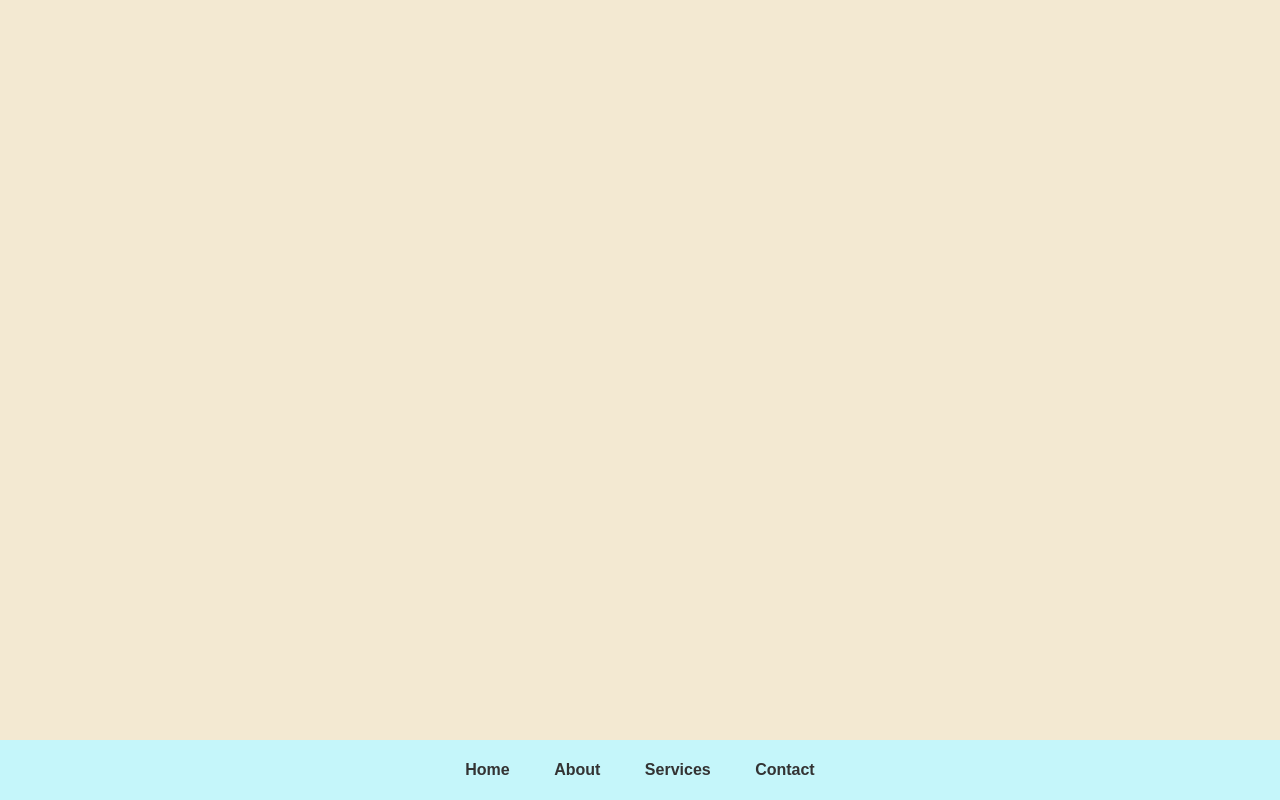
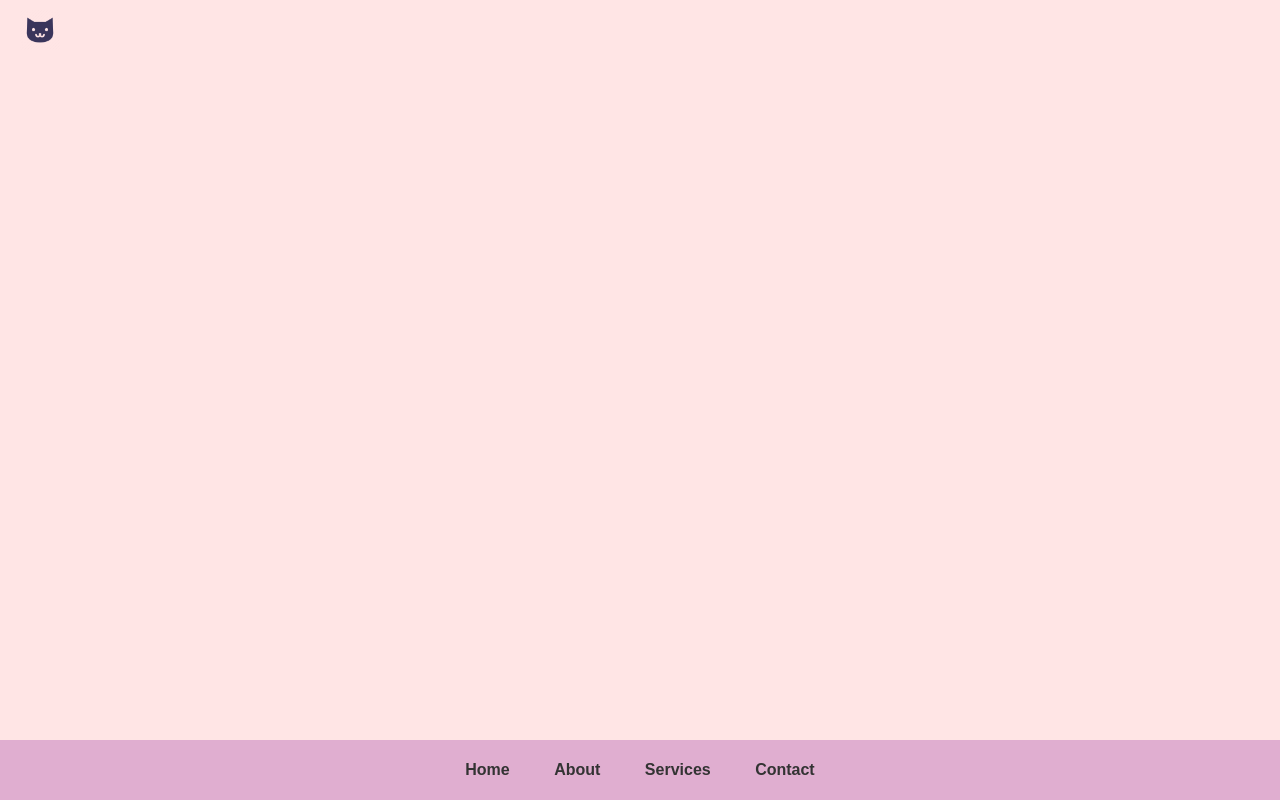
Before and after one commit to SilliestDinosaur/SilliestDinosaur.github.io, a plain HTML site: page index.html in a window 1280 px wide. Drawn offline with Linux system fonts and the light colour scheme.

Commit message:
sus again
New colour scheme!!

```diff
--- a/index.html
+++ b/index.html
@@ -1,12 +1,14 @@
 <!DOCTYPE html>
 <html lang="en">
 <head>
+
     <meta charset="UTF-8">
     <meta name="viewport" content="width=device-width, initial-scale=1.0">
+    <link rel="icon" type="image/png" href="assets/icons/caticon.png">
     <title>Homepage</title>
     <style>
         body {
-            background-color: #f3e9d2; /* Cream white */
+            background-color: #FFE5E5; /* Cream white */
             margin: 0;
             padding: 0;
             font-family: 'Arial', sans-serif;
@@ -24,7 +26,7 @@
         }
         .navbar {
             height: 60px; /* Adjust height as needed */
-            background-color: #c5f6fa; /* Light pastel blue */
+            background-color: #E0AED0; /* Light pastel blue */
             display: flex;
             justify-content: center;
             align-items: center;
@@ -43,9 +45,28 @@
             color: #333; /* Dark gray text */
             font-weight: bold;
         }
+        .top-bar {
+            background-color: transparent; /* Invisible background */
+            color: #fff; /* Text color */
+            height: 60px; /* Height of the bar */
+            position: fixed; /* Stick to top */
+            display: flex;
+            align-items: center;
+            padding: 0 20px; /* Add padding to center the icon */
+        }
+        .icon {
+            width: 40px; /* Adjust size as needed */
+            height: 40px; /* Adjust size as needed */
+            background-image: url('assets/icons/caticon.png'); /* Replace 'your-icon.png' with your icon's path */
+            background-size: cover;
+            background-position: center;
+        }
     </style>
 </head>
 <body>
+    <div class="top-bar">
+        <div class="icon"></div>
+    </div>
     <div class="container">
         <!-- Content of your homepage here -->
         <div class="content">
```
Also changed, not shown: assets/icons/caticon.png (added).
